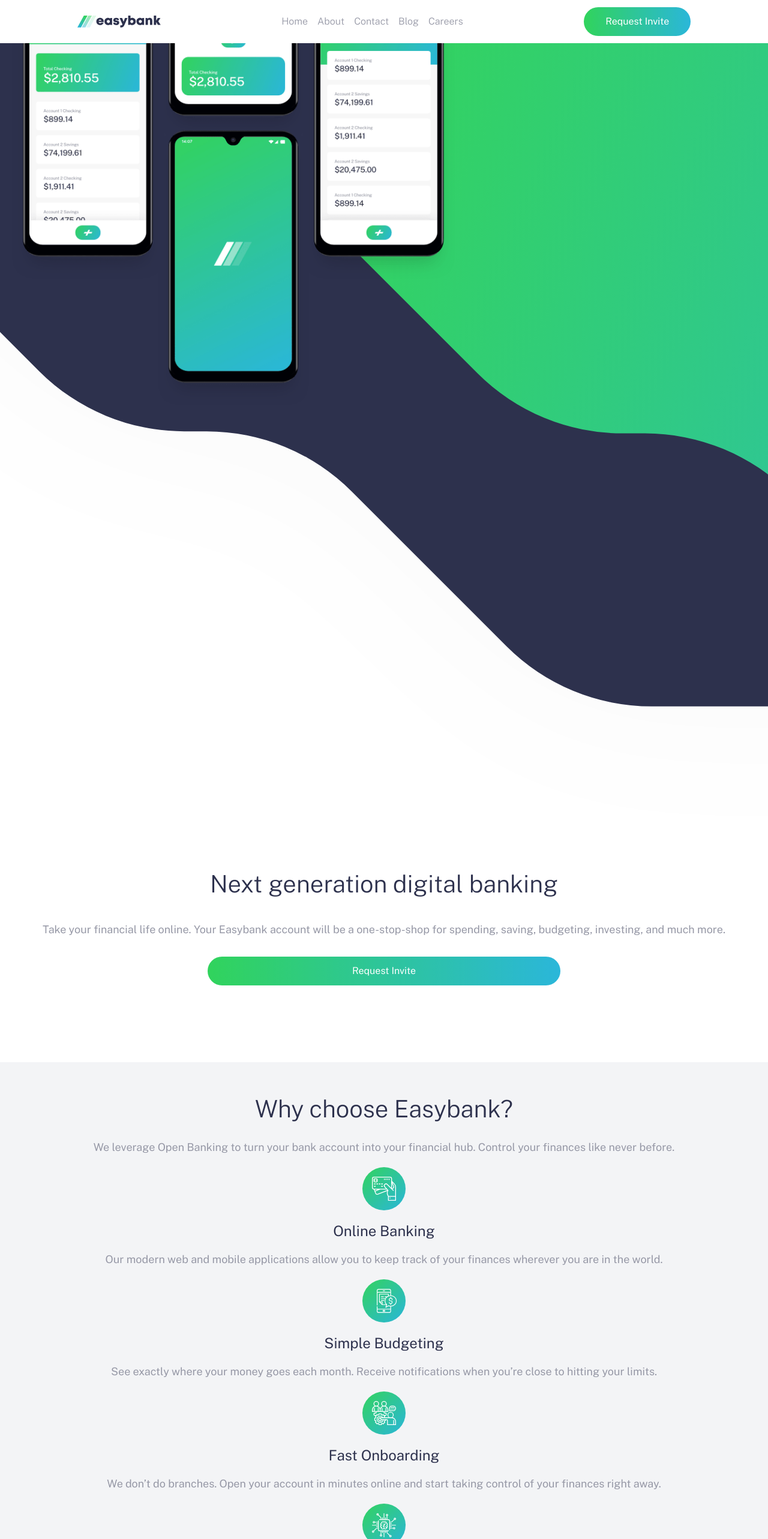
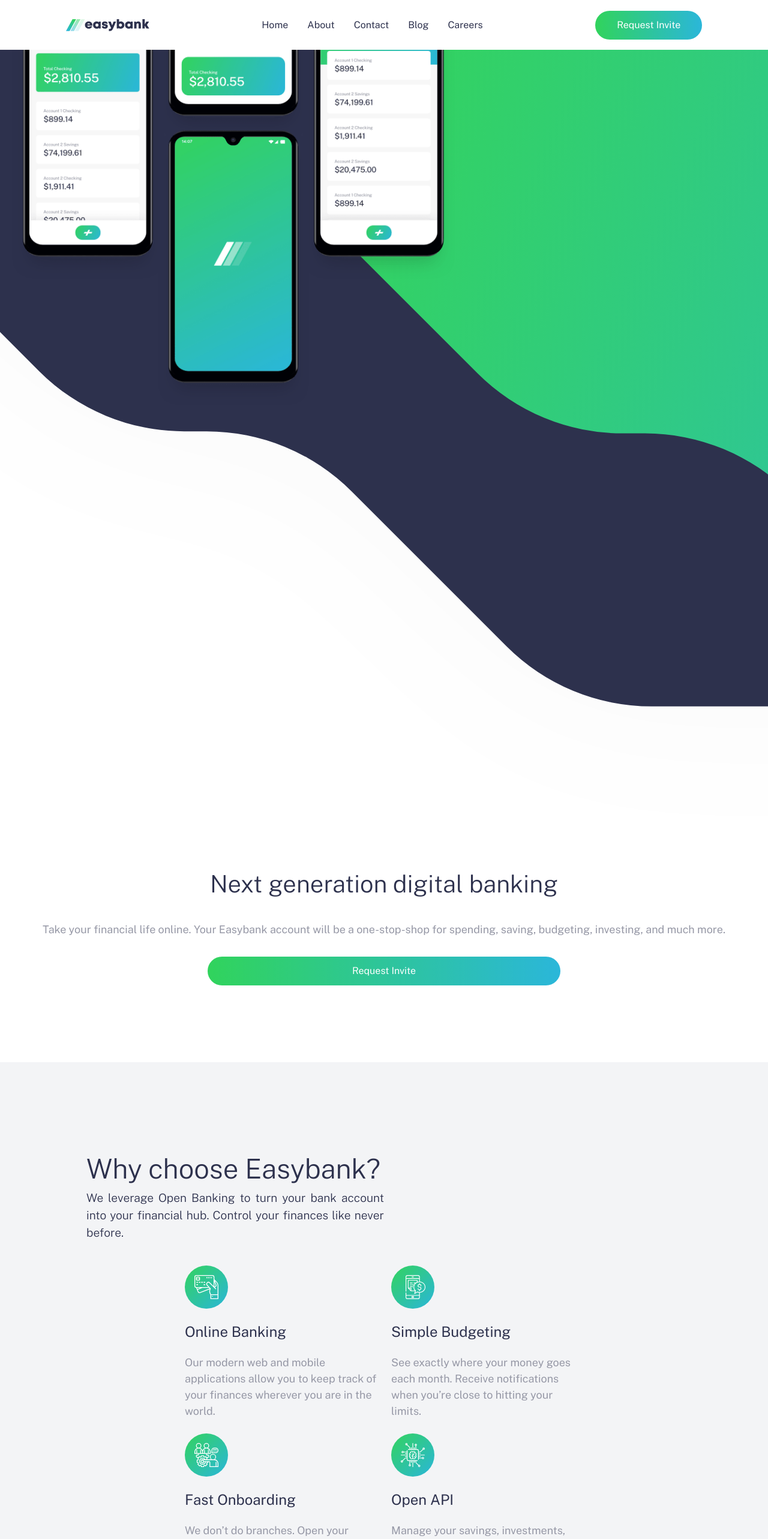
Before and after one commit to kenzycodex/EasyBank-Landing-Page, a React (Create React App) app: page / in a window 1280 px wide. Shown: the top 2566 px of the page at 60% size. Built offline with nearby package versions, Linux system fonts and the light colour scheme; the HTML template or start-up script is replaced by a standard one.

Commit message:
Desktop view Navbar completed

```diff
--- a/src/App.js
+++ b/src/App.js
@@ -3,7 +3,7 @@
 
 export default function App() {
   return (
-    <div className="font-Sans text-center relative">
+    <div className="font-Sans text-blue text-center relative">
       <EasyBankApp />
     </div>
   );
@@ -30,9 +30,8 @@
 function Nav({ isOpen, handlerOpen }) {
   return (
     <>
-      <nav className="w-full flex bg-white bg-opacity-95 desktop:bg-opacity-100 mobile:justify-between desktop:justify-around items-center py-3 px-7 fixed desktop:absolute z-10">
-        {/* <div className="flex mobile:justify-between desktop:justify-around items-center w-full"> */}
-        <div className="flex place-items-center">
+      <nav className="fixed w-full desktop:h-[5.2rem] py-5 flex bg-white bg-opacity-95 desktop:bg-opacity-100 mobile:justify-between mobile:px-4 desktop:justify-around mobile:items-center desktop:absolute z-20">
+        <div className="w-fit">
           <svg xmlns="http://www.w3.org/2000/svg" width="139" height="20">
             <defs>
               <linearGradient id="a" x1="72.195%" x2="17.503%" y1="0%" y2="100%">
@@ -55,29 +54,48 @@
             </g>
           </svg>
         </div>
-        <nav className="hidden desktop:block">
-          <ul className="flex flex-row place-items-center gap-x-4 font-light text-gray-300">
-            <li className="hover:text-blue hover:font-normal">
-              <a href="#home">Home</a>
+        <nav className="hidden desktop:block h-auto">
+          <ul className="flex flex-row justify-center items-center gap-x-8">
+            <li className="">
+              <a href="#home" className="pb-8 hover:text-blue hover:border-b-4 hover:border-green">
+                Home
+              </a>
             </li>
-            <li className="hover:text-blue hover:font-normal">
-              <a href="#about">About</a>
+            <li>
+              <a
+                href="#about"
+                className=" pb-8 hover:text-blue hover:border-b-4 hover:border-green"
+              >
+                About
+              </a>
             </li>
-            <li className="hover:text-blue hover:font-normal">
-              <a href="#contact">Contact</a>
+            <li>
+              <a
+                href="#contact"
+                className=" pb-8 hover:text-blue hover:border-b-4 hover:border-green"
+              >
+                Contact
+              </a>
             </li>
-            <li className="hover:text-blue hover:font-normal">
-              <a href="#blog">Blog</a>
+            <li>
+              <a href="#blog" className=" pb-8 hover:text-blue hover:border-b-4 hover:border-green">
+                Blog
+              </a>
             </li>
-            <li className="hover:text-blue hover:font-normal">
-              <a href="#careers">Careers</a>
+            <li>
+              <a
+                href="#careers"
+                className=" pb-8 hover:text-blue hover:border-b-4 hover:border-green"
+              >
+                Careers
+              </a>
             </li>
           </ul>
         </nav>
-        <div className="bg-gradient-to-r from-green to-cyan  text-white px-9 py-3 rounded-full cursor-pointer hover:opacity-40 hidden desktop:block">
+        <div className="hidden desktop:flex desktop:justify-center desktop:items-center h-auto bg-gradient-to-r from-green to-cyan  text-white px-9 py-3 rounded-full cursor-pointer hover:opacity-40">
           Request Invite
         </div>
-        <div className="flex w-auto h-auto cursor-pointer desktop:hidden" onClick={handlerOpen}>
+        <div className="w-[2rem] cursor-pointer desktop:hidden" onClick={handlerOpen}>
           {!isOpen ? (
             <img src="./images/icon-hamburger.svg" alt="menu" />
           ) : (
@@ -85,7 +103,7 @@
           )}
         </div>
       </nav>
-      {isOpen ? <Modal /> : null}
+      {isOpen && <Modal />}
     </>
   );
 }
@@ -93,23 +111,32 @@
 function Modal() {
   return (
     <div className="absolute z-10 top-10 left-0 bg-blue/80 h-full w-full desktop:hidden">
-      {/* // <div className="bg-blue/85 absolute top-[-10] left-0 w-full h-full desktop:hidden"> */}
-      <div className="fixed z-30 top-[10%] left-1/2 -translate-x-1/2 bg-white w-4/5 mx-auto py-8 tablet:py-10 rounded-md ">
-        <ul className="flex flex-col gap-6  text-blue">
+      <div className="fixed z-30 top-[15%] left-1/2 -translate-x-1/2 bg-white text-blue w-4/5 mx-auto py-8 tablet:py-10 rounded-md ">
+        <ul className="flex flex-col gap-6">
           <li>
-            <a href="#home">Home</a>
+            <a href="#home" className="hover:text-green/80">
+              Home
+            </a>
           </li>
           <li>
-            <a href="#company">About</a>
+            <a href="#company" className="hover:text-green/80">
+              About
+            </a>
           </li>
           <li>
-            <a href="#contact">Contact</a>
+            <a href="#contact" className="hover:text-green/80">
+              Contact
+            </a>
           </li>
           <li>
-            <a href="#blog">Blog</a>
+            <a href="#blog" className="hover:text-green/80">
+              Blog
+            </a>
           </li>
           <li>
-            <a href="#careers">Careers</a>
+            <a href="#careers" className="hover:text-green/80">
+              Careers
+            </a>
           </li>
         </ul>
       </div>
@@ -138,7 +165,7 @@
         />
       </div>
       <div>
-        <h1 className=" text-[2.5rem] text-blue font-light leading-normal w-auto mx-auto">
+        <h1 className=" text-[2.5rem] font-light leading-normal w-auto mx-auto">
           Next generation digital banking
         </h1>
         <p className="text-gray-300 py-[2rem] w-auto mx-auto px-5 text-base text-justify">
@@ -155,38 +182,46 @@
 
 function EasyBank() {
   return (
-    <main className="py-12 flex flex-col items-center justify-center gap-5 bg-gray-200">
-      <h1 className=" text-[2.5rem] text-blue font-light leading-normal w-auto mx-auto">
-        Why choose Easybank?
-      </h1>
-      <p className="text-gray-300 w-auto mx-auto px-5 text-base ">
+    <main className="p-12 bg-gray-200  desktop:p-36 ">
+      <div className="font-light mb-10 desktop:text-justify desktop:w-1/2">
+        <h1 className="mobile:text-[2rem] desktop:text-[2.85rem] ">Why choose Easybank?</h1>
+        <p className="mobile:text-[1rem] desktop:text-[1.2rem] ">
           We leverage Open Banking to turn your bank account into your financial hub. Control your
           finances like never before.
         </p>
+      </div>
+      <div className="flex basis-full flex-row justify-center items-center flex-wrap gap-6">
         {easyBank.map((bank) => (
-        <Bank image={bank.image} title={bank.title} text={bank.text} key={bank.title} />
+          <Bank
+            image={bank.image}
+            title={bank.title}
+            text={bank.text}
+            alt={bank.alt}
+            key={bank.title}
+          />
         ))}
+      </div>
     </main>
   );
 }
 
-function Bank({ image, title, text }) {
+function Bank({ image, alt, title, text }) {
   return (
-    <div className="flex flex-col items-center justify-center gap-4">
-      <img src={image} alt="" />
-      <h2 className=" text-blue text-[1.5rem]">{title}</h2>
-      <p className="text-gray-300 text-base px-3">{text}</p>
+    <div className="w-[20rem] desktop:text-start space-y-5 cursor-default desktop:hover:-translate-y-5 transition-all duration-500 ease-out">
+      <img src={image} alt={alt} className="mx-auto desktop:mx-0" />
+      <h2 className="text-[1.5rem]">{title}</h2>
+      <p className="text-gray-300 text-base">{text}</p>
     </div>
   );
 }
 
 function Articles() {
   return (
-    <aside className="bg-gray-200 pb-16">
-      <h1 className="text-[2.3rem] text-blue bg-gray-100 font-light leading-normal px-auto py-8">
+    <aside className="bg-gray-100 mobile:p-[1rem] desktop:p-36 w-full ">
+      <h1 className="mobile:text-[2rem] desktop:text-[2.85rem] font-light mb-10 desktop:text-start">
         Latest Articles
       </h1>
-      <div className="flex flex-col items-center justify-center gap-y-5 ">
+      <div className="flex basis-full flex-row flex-wrap gap-6">
         {latestArticles.map((article) => (
           <Article
             image={article.image}
@@ -204,14 +239,22 @@
 
 function Article({ image, author, title, article, alt }) {
   return (
-    <div className="flex flex-col items-center justify-center w-auto px-5 bg-gray-200 cursor-pointer">
-      <img src={image} alt={alt} className="w-full rounded-t-[0.5rem]" />
+    <div className=" w-[20rem] bg-gray-100 cursor-pointer desktop:hover:scale-105 desktop:hover:shadow-xl transition-all duration-500 ease-out">
+      <div className="w-full mx-auto">
+        <img
+          src={image}
+          alt={alt}
+          className="w-full mobile:h-[15rem] desktop:h-[20rem] rounded-t-[0.9rem]"
+        />
 
-      <div className="h-auto flex flex-col justify-center items-start text-justify bg-white p-7 gap-2">
-        <p className="font-light text-[0.5rem] text-gray-300">By {author}</p>
-        <h2 className="text-blue hover:text-green">{title}</h2>
+        <div className="flex basis-full flex-col justify-center items-start text-start bg-white p-7 gap-2">
+          <p className="font-light text-[0.5rem] desktop:text-[0.9rem] text-gray-300">
+            By {author}
+          </p>
+          <h2 className=" text-[0.9rem] desktop:text-[1.3rem] hover:text-green">{title}</h2>
 
-        <p className="font-light text-[0.9rem] text-gray-300">{article}</p>
+          <p className="font-light text-[0.9rem] desktop:text-[1rem] text-gray-300">{article}</p>
+        </div>
       </div>
     </div>
   );
@@ -219,8 +262,8 @@
 
 function Footer() {
   return (
-    <footer className="bg-blue text-white flex flex-col justify-center items-center py-10">
-      <div className="py-7">
+    <footer className="bg-blue text-white flex flex-col desktop:flex-row flex-wrap mobile:justify-center desktop:justify-around items-center py-10">
+      <div className="py-7 flex flex-col gap-14">
         <svg xmlns="http://www.w3.org/2000/svg" width="139" height="20">
           <defs>
             <linearGradient id="a" x1="72.195%" x2="17.503%" y1="0%" y2="100%">
@@ -241,8 +284,7 @@
             </g>
           </g>
         </svg>
-      </div>
-      <div>
+        {/* <div> */}
         <ul className="flex space-x-5">
           <li>
             <a href="#facebook">
@@ -295,9 +337,10 @@
             </a>
           </li>
         </ul>
+        {/* </div> */}
       </div>
-      <div>
-        <ul className="py-5">
+      <div className="flex flex-col basis-[25rem] desktop:flex-row desktop:justify-around">
+        <ul className="">
           <li className="py-2 hover:text-green">
             <a href="#aboutUs">About Us</a>
           </li>
@@ -307,6 +350,8 @@
           <li className="py-2 hover:text-green">
             <a href="#blog">Blog</a>
           </li>
+        </ul>
+        <ul className="">
           <li className="py-2 hover:text-green">
             <a href="#careers">Careers</a>
           </li>
@@ -318,11 +363,12 @@
           </li>
         </ul>
       </div>
-
+      <div>
         <div className="bg-gradient-to-r from-green to-cyan  px-9 py-3 my-5 rounded-full cursor-pointer  hover:opacity-45">
           Request Invite
         </div>
         <p className="text-gray-300">&copy; EasyBank. All Rights Reserved</p>
+      </div>
     </footer>
   );
 }
--- a/src/easyBank.js
+++ b/src/easyBank.js
@@ -39,21 +39,25 @@
 export const easyBank = [
   {
     image: online,
+    alt: 'online',
     title: 'Online Banking',
     text: 'Our modern web and mobile applications allow you to keep track of your finances wherever you are in the world.',
   },
   {
     image: budgeting,
+    alt: 'budgeting',
     title: 'Simple Budgeting',
     text: 'See exactly where your money goes each month. Receive notifications when you’re close to hitting your limits.',
   },
   {
     image: onboarding,
+    alt: 'onboarding',
     title: 'Fast Onboarding',
     text: 'We don’t do branches. Open your account in minutes online and start taking control of your finances right away.',
   },
   {
     image: api,
+    alt: 'API',
     title: 'Open API',
     text: 'Manage your savings, investments, pension, and much more from one account. Tracking your money has never been easier.',
   },
```
Also changed, not shown: src/index.css (+24 -0 lines). Lines whose indentation alone changed are shown as unchanged.
